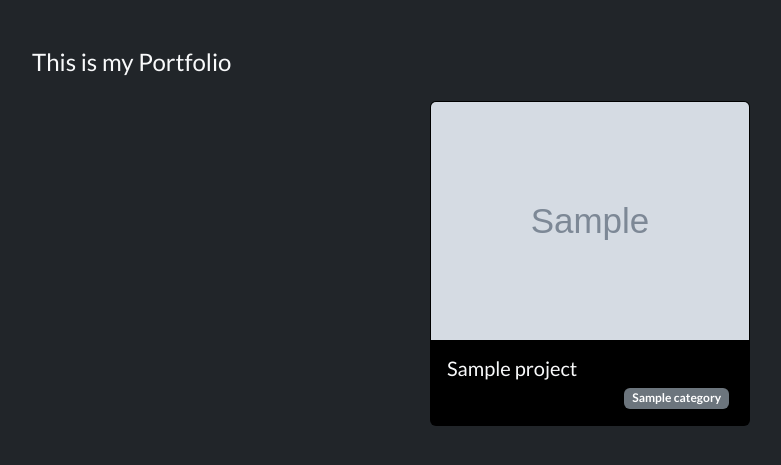
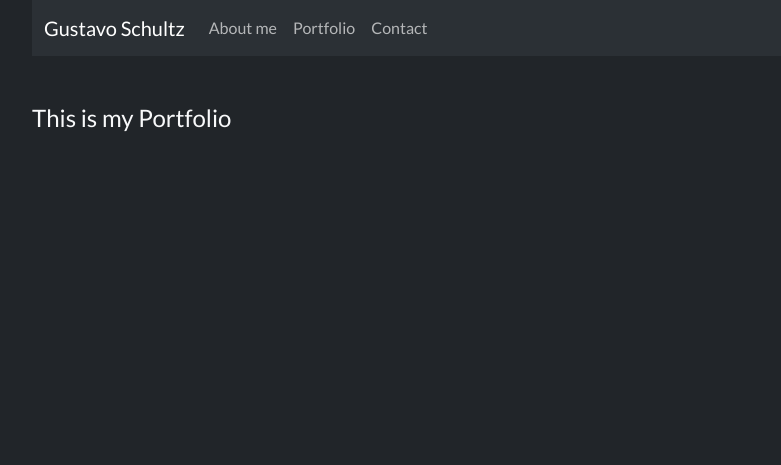
Before and after one commit to goosekiing/gustavo-schultz-django-portfolio, a Django app: page / in a window 1280 px wide. Shown: the top 465 px of the page, without its empty margins (50-831 px from the left). Run offline with Django 4.2, Linux system fonts and the light colour scheme; tables that the repository leaves empty hold one stand-in row (values such as "Sample post"); grey boxes marked "Sample" are stand-in pictures.

Commit message:
divisao das paginas em index portfolio e image

```diff
--- a/portfolio/static/portfolio/styles/style.css
+++ b/portfolio/static/portfolio/styles/style.css
@@ -3,6 +3,12 @@ body {
     font-weight: 400;
 }
 
+.modal-img {
+    max-width: 50%;  /* Ajusta para que a largura não ultrapasse 100% do seu contêiner */
+    height: auto;  /* Mantém a proporção da altura baseada na largura ajustada */
+    width: auto;  /* Para garantir que a largura também ajuste baseada na altura quando necessário */
+}
+
 .clickable-card{
     cursor: pointer;
 }
--- /dev/null
+++ b/portfolio/urls.py
@@ -0,0 +1,7 @@
+from django.urls import path
+from portfolio.views import index, portfolio
+
+urlpatterns = [
+    path('', index, name='index'),
+    path('portfolio', portfolio, name="portfolio")
+]
--- a/portfolio/views.py
+++ b/portfolio/views.py
@@ -2,6 +2,9 @@ from django.shortcuts import render
 from portfolio.models import Projects
 
 def index(request):
+    return render(request, "portfolio/index.html")
+
+def portfolio(request):
     projects = Projects.objects.order_by("-date")
 
-    return render(request, "portfolio/index.html", {'projects': projects})
+    return render(request, "portfolio/portfolio.html", {'projects': projects})
--- a/setup/urls.py
+++ b/setup/urls.py
@@ -14,12 +14,12 @@ Including another URLconf
     2. Add a URL to urlpatterns:  path('blog/', include('blog.urls'))
 """
 from django.contrib import admin
-from django.urls import path
+from django.urls import path, include
 from portfolio.views import index
 from django.conf import settings
 from django.conf.urls.static import static
 
 urlpatterns = [
     path('admin/', admin.site.urls),
-    path("", index, name="index")
+    path("", include('portfolio.urls'))
 ] + static(settings.MEDIA_URL, document_root=settings.MEDIA_ROOT)
--- a/templates/portfolio/base.html
+++ b/templates/portfolio/base.html
@@ -12,10 +12,27 @@
     <link href="https://fonts.googleapis.com/css2?family=Lato:wght@300;400;700;900&display=swap" rel="stylesheet">
     <link rel="stylesheet" href="{% static 'portfolio/styles/reset.css' %}">
     <link href="https://cdn.jsdelivr.net/npm/bootstrap@5.3.3/dist/css/bootstrap.min.css" rel="stylesheet" integrity="sha384-QWTKZyjpPEjISv5WaRU9OFeRpok6YctnYmDr5pNlyT2bRjXh0JMhjY6hW+ALEwIH" crossorigin="anonymous">
+    <link rel="stylesheet" href="https://cdn.jsdelivr.net/npm/bootstrap-icons@1.11.3/font/bootstrap-icons.min.css">
     <link rel="stylesheet" href="{% static 'portfolio/styles/style.css' %}">
 
 </head>
-<body class="bg-dark container">
+<body class="container" data-bs-theme="dark">
+    <nav class="navbar navbar-expand-lg bg-body-tertiary">
+        <div class="container-fluid">
+          <a class="navbar-brand" href="{% url "index" %}">Gustavo Schultz</a>
+          <button class="navbar-toggler" type="button" data-bs-toggle="collapse" data-bs-target="#navbarNavAltMarkup" aria-controls="navbarNavAltMarkup" aria-expanded="false" aria-label="Toggle navigation">
+            <span class="navbar-toggler-icon"></span>
+          </button>
+          <div class="collapse navbar-collapse" id="navbarNavAltMarkup">
+            <div class="navbar-nav">
+              <a class="nav-link" href="">About me</a>
+              <a class="nav-link" href="{% url "portfolio" %}">Portfolio</a>
+              <a class="nav-link" href="">Contact</a>
+            </div>
+          </div>
+        </div>
+      </nav>
+
     {% block content %}{% endblock content %}
     <script src="https://cdn.jsdelivr.net/npm/bootstrap@5.3.3/dist/js/bootstrap.bundle.min.js" integrity="sha384-YvpcrYf0tY3lHB60NNkmXc5s9fDVZLESaAA55NDzOxhy9GkcIdslK1eN7N6jIeHz" crossorigin="anonymous"></script>
 </body>
--- a/templates/portfolio/index.html
+++ b/templates/portfolio/index.html
@@ -4,47 +4,4 @@
 
   <h1 class="mt-5 mb-4 text-light fs-4">This is my Portfolio</h1>
 
-  <div class="d-flex justify-content-evenly">
-
-    {% if projects %}
-    {% for project in  projects%}
-      <div data-bs-toggle="modal" data-bs-target="#{{ project.id }}" class="card mx-2 bg-black text-light clickable-card" style="width: 20rem;">
-        <img src="{{ project.image.url }}" class="card-img-top" alt="...">
-        <div class="card-body">
-          <h5 class="card-title">{{ project.name }}</h5>
-          <div class="d-flex justify-content-end">
-            {% if project.categories %}
-            {% for category in project.categories.all %}
-              <span class="badge text-bg-secondary mx-1">{{ category }}</span>
-            {% endfor %}
-            {% endif %}
-          </div>
-        </div>
-      </div>
-    {% endfor %}
-    {% endif %}
-
-  </div>
-
-  {% if projects %}
-  {% for project in  projects%}
-    <div class="modal fade text-light" data-bs-theme="dark" id="{{ project.id }}" tabindex="-1" aria-labelledby="exampleModalLabel" aria-hidden="true">
-      <div class="modal-dialog modal-xl modal-dialog-centered modal-dialog-scrollable">
-        <div class="modal-content">
-          <div class="modal-header">
-            <h1 class="modal-title fs-5" id="exampleModalLabel">{{ project.name }}</h1>
-            <button type="button" class="btn-close" data-bs-dismiss="modal" aria-label="Close"></button>
-          </div>
-          <div class="modal-body d-flex">
-            <img src="{{ project.image.url }}" class="card-img-top" alt="...">
-            <div>
-              <p>{{ project.description }}</p>
-            </div>
-          </div>
-        </div>
-      </div>
-    </div>
-  {% endfor %}
-  {% endif %}
-
 {% endblock content %}
```
Also changed, not shown: templates/portfolio/image.html (added, +26 -0 lines), templates/portfolio/portfolio.html (added, +50 -0 lines).
